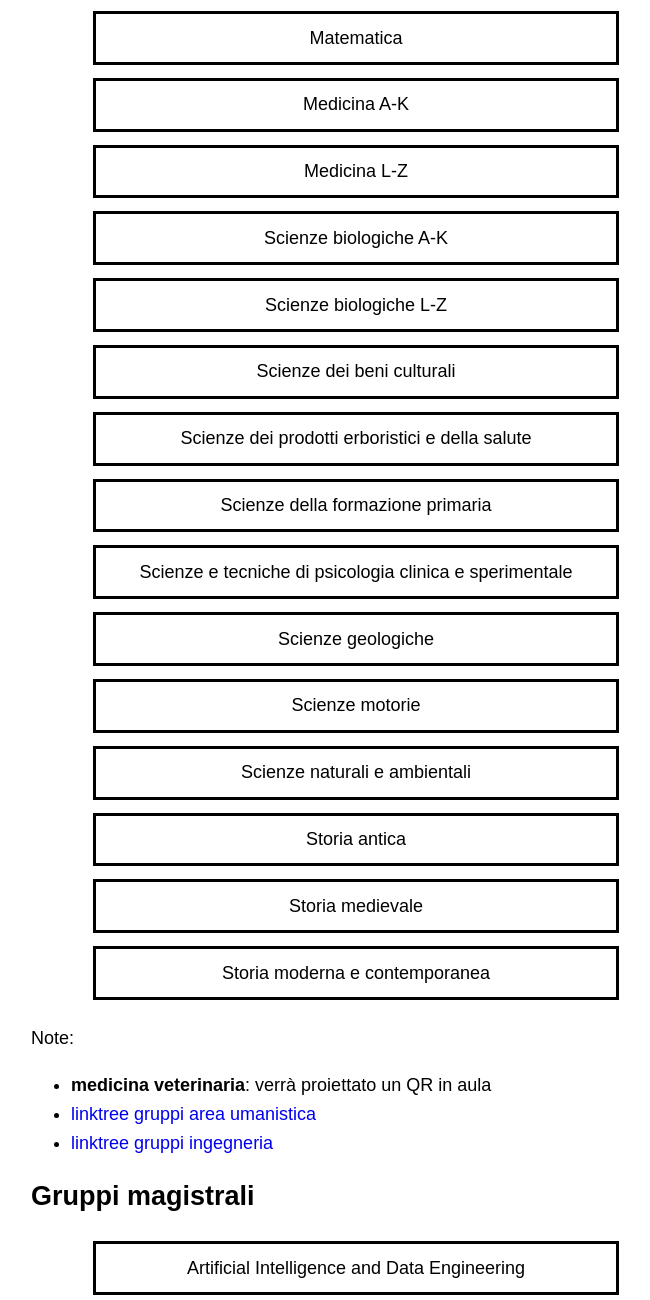
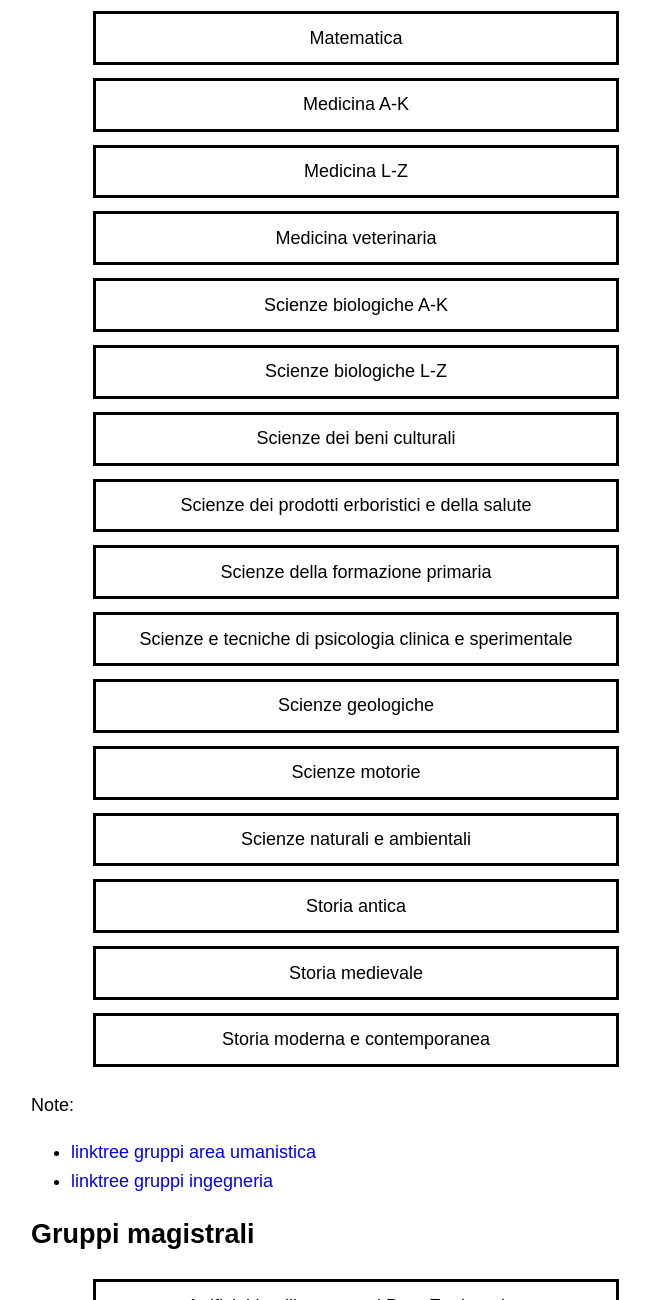
Before and after one commit to dalz/dalz.github.io, a plain HTML site: page gruppi-matricole.html in a window 1280 px wide. Shown: the part 2388-3688 px from the top of the page, without its empty margins (284-934 px from the left). Drawn offline with Linux system fonts and the light colour scheme.

Commit message:
spostato veterinaria

```diff
--- a/gruppi-matricole.html
+++ b/gruppi-matricole.html
@@ -79,7 +79,8 @@ href="https://chat.whatsapp.com/CBbo6d3VNMjGQOEaZuTMWu">Matematica</a>
 <a href="https://chat.whatsapp.com/HwruSEH7QCSA3jz68KXXMn">Medicina
 A-K</a> <a
 href="https://chat.whatsapp.com/Jx54vatKXsOAjQoTZS1CzO">Medicina L-Z</a>
-<a href="https://chat.whatsapp.com/GpWsR7x4Hxr4yQuKmSnGaq">Scienze
+<a href="gruppo-veterinaria.html">Medicina veterinaria</a> <a
+href="https://chat.whatsapp.com/GpWsR7x4Hxr4yQuKmSnGaq">Scienze
 biologiche A-K</a> <a
 href="https://chat.whatsapp.com/F6UV298ODWcHZFxIcncwp6">Scienze
 biologiche L-Z</a> <a
@@ -105,8 +106,6 @@ contemporanea</a>
 </nav>
 <p>Note:</p>
 <ul>
-<li><strong>medicina veterinaria</strong>: verrà proiettato un QR in
-aula</li>
 <li><a href="https://linktr.ee/lettererossegruppi">linktree gruppi area
 umanistica</a></li>
 <li><a href="https://linktr.ee/matricoleing2425">linktree gruppi
```
